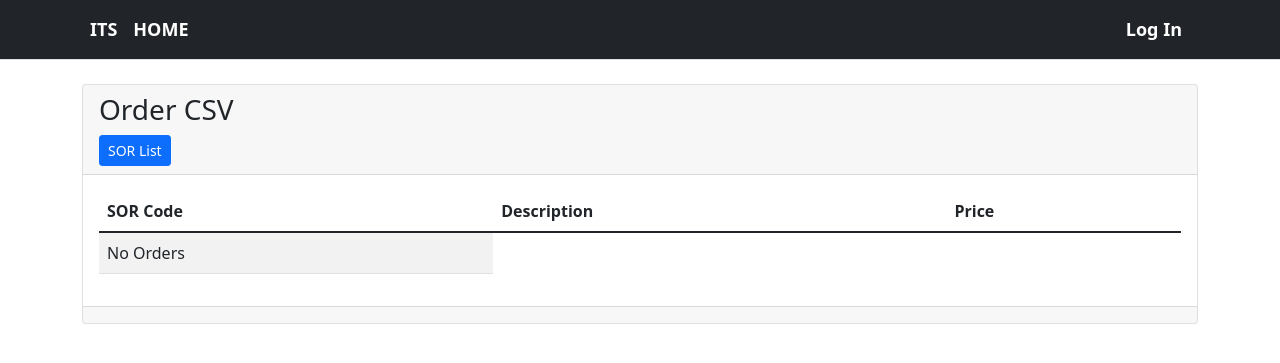
After one commit to Kurtsace/sor_procurement, a Django app: page /sor_entry/csv_orders/ in a window 1280 px wide. The commit adds this page. Shown: the top 363 px of the page. Run offline with Django 3.2, Linux system fonts and the light colour scheme; parts of the project's set-up code (start-up, migrations or seed data) failed here and were passed over; some libraries are stand-ins or nearby versions.

Commit message:
Added CSV download functionality, migrated most of the front end to bootstrap5

```diff
--- a/sor_entry/admin.py
+++ b/sor_entry/admin.py
@@ -7,3 +7,4 @@ admin.site.register(UOMCode)
 admin.site.register(TRDCode)
 admin.site.register(LOCCode)
 admin.site.register(PRICode)
+admin.site.register(SORCSVOrder)
--- a/sor_entry/templates/sor_entry/create_update_form.html
+++ b/sor_entry/templates/sor_entry/create_update_form.html
@@ -1,5 +1,6 @@
 {% extends 'sor_pricing/base.html' %}
 {% load crispy_forms_tags %}
+{% load bootstrap5 %}
 {% load static %}
 
 {% block title %} {{ title }} {% endblock %}
@@ -22,10 +23,7 @@
                 <form action="" method="POST">
 
                     {% csrf_token %}
-                    {{ form|crispy }}
-
-                    <br>
-
+                    {% bootstrap_form form %}
                     <input class="btn btn-primary" type="submit" value='Submit'>
                     <a class="btn btn-danger" href={{ cancel_redirect }}>Cancel</a>
                 </form>
--- /dev/null
+++ b/sor_entry/templates/sor_entry/sor_csv_orders.html
@@ -0,0 +1,64 @@
+{% extends 'sor_pricing/base.html' %}
+{% load static %}
+{% load humanize %}
+
+{% block title %} {{ title }} {% endblock %}
+
+{% block stylesheet %}
+{% endblock %}
+
+{% block body %}
+
+    <div class="container">
+
+        <div class="card">
+
+            <div class="card-header">
+                <h3>{{ title }}</h3>
+                <a class="btn btn-primary btn-sm" href="{% url 'sor_entry:sor_list' %}">SOR List</a>
+            </div>
+
+            <div class="card-body">
+                <table class="table table-striped">
+                    <thead class="thead-dark">
+                        <tr>
+                            <th>SOR Code</th>
+                            <th>Description</th>
+                            <th>Price</th>
+                        </tr>
+                    </thead>
+
+                    {% for sor in sor_orders %}
+
+                        <tr>
+                            <td><a href="{% url 'sor_entry:sor_detail' pk=sor.pk %}">{{ sor.lsor_code }}</a></td>
+                            <td>{{ sor.lsor_description }}</td>
+                            <td>${{ sor.lsor_price|intcomma }}</td>
+                            <td><button data-sor="{{ sor.pk }}" data-action="remove" class="btn btn-danger btn-sm update-csv-queue">Remove</button></td>
+                        </tr>
+
+                    {% empty %}
+                        <tr>
+                            <td>No Orders</td>
+                        </tr>
+                    {% endfor %}
+                </table>
+            </div>
+
+            <div class="card-footer">
+
+                {% if sor_orders %}
+                    <a class="btn btn-primary btn-sm" href="{% url 'sor_entry:download_csv_order' %}">Download CSV</a>
+                    <a id="clear-btn" class="btn btn-danger btn-sm">Clear</a>
+                {% endif %}
+            </div>
+
+        </div>
+
+    </div>
+{% endblock %}
+
+
+{% block scripts %}
+    <script type="text/javascript" src="{% static 'sor_pricing/js/clear_cart.js' %}"></script>
+{% endblock %}
--- a/sor_entry/urls.py
+++ b/sor_entry/urls.py
@@ -20,5 +20,9 @@ urlpatterns = [
     path('new_pri/', CreatePRI.as_view(), name='create_pri'),
     path('pri_list/', PRIList.as_view(), name='pri_list'),
 
-    path('get_single_csv/<int:pk>/', DownloadCSVSingle.as_view(), name="download_single_csv"),
+    path('get_single_csv/<int:pk>/', DownloadCSVSingle.as_view(), name='download_single_csv'),
+    path('get_csv_order/', DownloadCSVOrder.as_view(), name='download_csv_order'),
+    path('get_csv_date/<str:date_created>', DownloadCSVDate.as_view(), name='download_csv_date'),
+    path('update_item/',UpdateCreateCSVOrder.as_view(), name='update_csv_order'),
+    path('csv_orders/', CSVOrderDetail.as_view(), name='csv_order_detail')
 ]
--- a/sor_entry/views.py
+++ b/sor_entry/views.py
@@ -1,9 +1,14 @@
-from django.shortcuts import render
+from django.shortcuts import render, get_object_or_404
 from django.views import generic
-from django.http import HttpResponse
+from django.http import HttpResponse, JsonResponse
+from django.utils import timezone
+
+from .filters import SORCodeFilter
 from .models import *
 from .forms import *
+
 import csv
+import json
 
 # Create your views here.
 
@@ -46,6 +51,29 @@ class SORList(generic.ListView):
     model = SOREntry
 
     template_name = 'sor_entry/sor_list.html'
+
+    # Filtered context data
+    def get_context_data(self, **kwargs):
+        # Call the base implementation first to get a context
+        context = super().get_context_data(**kwargs)
+
+        # Filter set
+        sor_filter = SORCodeFilter(self.request.GET, queryset=SOREntry.objects.all())
+
+        if self.request.GET.get('date_created'):
+            sorentry_list = sor_filter.qs
+        else:
+            sorentry_list = SOREntry.objects.all()
+
+        # Query date
+        query_date = self.request.GET.get('date_created') if self.request.GET.get('date_created') else '-1'
+
+        # Add context
+        context['query_date'] = query_date
+        context['sorentry_list'] = sorentry_list
+        context['sor_filter'] = sor_filter
+
+        return context
 
 
 
@@ -193,7 +221,7 @@ class DownloadCSVSingle(generic.View):
         response = HttpResponse(
             content_type='text/csv',
             headers={
-                'Content-Disposition': 'attachment; filename="{}.csv"'.format(obj.lsor_code)
+                'Content-Disposition': 'attachment; filename="{}.DAT"'.format(obj.lsor_code)
             }
         )
 
@@ -202,3 +230,112 @@ class DownloadCSVSingle(generic.View):
         writer.writerow(obj.get_field_values_list())
 
         return response
+
+# Download SOR entries added to the "cart" as a csv/dat
+class DownloadCSVOrder(generic.View):
+
+    def get(self, *args, **kwargs):
+
+        # Get the queried object
+        obj = SORCSVOrder.objects.get(user=self.request.user)
+
+        # Create response
+        response = HttpResponse(
+            content_type='text/csv',
+            headers={
+                'Content-Disposition': 'attachment; filename="{}.DAT"'.format("SOR_CSV")
+            }
+        )
+
+        # Write the CSV file
+        writer = csv.writer(response, quoting=csv.QUOTE_ALL)
+        for sor in obj.sor_entries.all():
+            writer.writerow(sor.get_field_values_list())
+
+        return response
+
+# Download SOR entries with a specific date as a csv
+class DownloadCSVDate(generic.View):
+
+    def get(self, *args, **kwargs):
+
+        # Query for SOR entries with date_created as a filter
+        date_created = self.kwargs['date_created']
+
+        if date_created != '-1':
+            sor_entries = SOREntry.objects.filter(date_created__date=date_created)
+        else:
+            sor_entries = SOREntry.objects.all()
+
+        # Create response
+        response = HttpResponse(
+            content_type='text/csv',
+            headers={
+                'Content-Disposition': 'attachment; filename="SOR_LIST.DAT"'
+            }
+        )
+
+        # Write the CSV file
+        writer = csv.writer(response, quoting=csv.QUOTE_ALL)
+        for sor in sor_entries.all():
+            writer.writerow(sor.get_field_values_list())
+
+        return response
+
+# Create an order list of SOR entries that need to be turned into a CSV
+class UpdateCreateCSVOrder(generic.View):
+
+    def post(self, *args, **kwargs):
+
+        data = json.loads(self.request.body)
+        sor_id = data['sor_id']
+        action = data['action']
+
+        # Get the user and sor object
+        user = self.request.user
+        sor = SOREntry.objects.get(id=sor_id)
+
+        # Get or create an SORCSVOrder download entry
+        sor_order, complete = SORCSVOrder.objects.get_or_create(user=user)
+
+        # Add the sor object or delete based on action
+        if action == "add":
+            sor_order.sor_entries.add(sor)
+        else:
+            sor_order.sor_entries.remove(sor)
+        sor_order.save()
+
+        return_data = [ sor.lsor_code for sor in sor_order.sor_entries.all()]
+
+        # Delete SORCSVOrder if there are no sor items in it
+        if sor_order.sor_entries.count() <= 0:
+            sor_order.delete()
+
+
+        return JsonResponse(return_data, safe=False)
+
+
+# "Cart" like page for viewing csv orders
+class CSVOrderDetail(generic.DetailView):
+
+    template_name = 'sor_entry/sor_csv_orders.html'
+
+    def get_object(self):
+
+        # Get all the sor orders
+        try:
+            query = SORCSVOrder.objects.get(user=self.request.user).sor_entries.all()
+        except:
+            query = None
+
+        return query
+
+    # Extra context data
+    def get_context_data(self, **kwargs):
+        # Call the base implementation first to get a context
+        context = super().get_context_data(**kwargs)
+
+        # Add context
+        context['title'] = "Order CSV"
+        context['sor_orders'] = self.get_object()
+        return context
--- a/static/sor_pricing/css/navbar.css
+++ b/static/sor_pricing/css/navbar.css
@@ -1,21 +1,6 @@
-#navbar-menu{
-    background-color: white
+
+.nav-link{
+    font-weight: bold;
+    font-size: large;
+    color: white;
 }
-
-#navbar-menu .nav-item .nav-link{
-    color: black;
-    font-weight: bold;
-}
-
-#navbar-menu .nav-link:hover{
-    color: lightblue;
-}
-
-.navbar-brand{
-    color: black;
-    font-weight: bold;
-}
-
-.navbar-brand:hover{
-    color: lightblue;
-}
--- /dev/null
+++ b/static/sor_pricing/js/cart.js
@@ -0,0 +1,37 @@
+var update_btns = document.getElementsByClassName("update-csv-queue");
+
+for (var i = 0; i < update_btns.length; i++) {
+  update_btns[i].addEventListener("click", function () {
+    var sor_id = this.dataset.sor;
+    var action = this.dataset.action;
+
+    console.log("SOR ID: ", sor_id, "ACTION: ", action);
+
+    if (user_is_staff) {
+      update_user_order(sor_id, action);
+    } else {
+      console.log("User is not staff");
+    }
+  });
+}
+
+function update_user_order(sor_id, action) {
+  var url = "/sor_entry/update_item/";
+
+  fetch(url, {
+    method: "POST",
+    headers: {
+        "Content-Type": "application/json",
+        'X-CSRFToken': csrftoken,
+    },
+    body: JSON.stringify({ sor_id: sor_id, action: action }),
+  })
+    .then((response) => {
+        return response.json();
+    })
+
+    .then((data) => {
+        location.reload()
+        console.log("DATA:", data);
+    });
+}
--- /dev/null
+++ b/static/sor_pricing/js/clear_cart.js
@@ -0,0 +1,44 @@
+var clear_btn = document.getElementById("clear-btn")
+var sor_items = document.getElementsByClassName("update-csv-queue")
+
+if (clear_btn != null){
+
+    clear_btn.addEventListener("click", function() {
+
+        for (var i = 0; i < sor_items.length; i++) {
+
+            sor = sor_items[i]
+            sor_id = sor.dataset.sor;
+            action = sor.dataset.action;
+
+            if (user_is_staff) {
+                console.log("SOR ID: ", sor_id, "ACTION: ", action);
+                update_user_order(sor_id, action);
+            } else {
+                console.log("User is not staff");
+            }
+        }
+    })
+}
+
+
+function update_user_order(sor_id, action) {
+  var url = "/sor_entry/update_item/";
+
+  fetch(url, {
+    method: "POST",
+    headers: {
+        "Content-Type": "application/json",
+        'X-CSRFToken': csrftoken,
+    },
+    body: JSON.stringify({ sor_id: sor_id, action: action }),
+  })
+    .then((response) => {
+        return response.json();
+    })
+
+    .then((data) => {
+        location.reload()
+        console.log("DATA:", data);
+    });
+}
--- a/templates/sor_pricing/base.html
+++ b/templates/sor_pricing/base.html
@@ -6,7 +6,7 @@
     <meta charset="UTF-8" />
     <meta name="viewport" content="width=device-width, initial-scale=1.0" />
 
-    <!-- Bootstrap -->
+    <!-- Bootstrap5 -->
     <link
       href="https://cdn.jsdelivr.net/npm/bootstrap@5.1.3/dist/css/bootstrap.min.css"
       rel="stylesheet"
@@ -15,7 +15,7 @@
     />
 
     <!-- Base stylesheets -->
-    <link rel="stylesheet" href="{% static 'sor_pricing/css/base.css' %}" />
+    <link rel="stylesheet" href="{% static 'sor_pricing/css/navbar.css' %}" />
 
     <!-- External stylesheets -->
     {% block stylesheet %}{% endblock %}
@@ -26,7 +26,20 @@
 
   <body>
     {% include 'sor_pricing/navbar.html' %}
+
+    <br>
     {% block body %}{% endblock %}
     <br>
   </body>
+
+
+
+  <script type="text/javascript">
+    var user = "{{ request.user }}"
+    var user_is_staff = ("{{ request.user.is_staff }}" === 'True')
+    var csrftoken = "{{ csrf_token }}"
+  </script>
+
+  <script type="text/javascript" src="{% static 'sor_pricing/js/cart.js' %}"></script>
+  {% block scripts %}{% endblock %}
 </html>
--- a/templates/sor_pricing/navbar.html
+++ b/templates/sor_pricing/navbar.html
@@ -1,25 +1,21 @@
 {% load static %}
 
-<link rel="stylesheet" href="{% static 'sor_pricing/css/navbar.css' %}">
+<div class="px-3 py-2 bg-dark text-white border-bottom">
+    <div class="container">
 
-<nav class="navbar navbar-expand-lg" id='navbar-menu'>
+        <div class="d-flex flex-wrap align-items-center justify-content-center justify-content-lg-start">
 
-    <a class='navbar-brand' href="{% url 'home' %}" id='brand'>ITS</a>
+            <ul class="nav col-12 col-lg-auto me-lg-auto mb-2 justify-content-center mb-md-0">
+                <li><a class="nav-link px-2" href="{% url 'home' %}">ITS</a></li>
+                <li><a class="nav-link px-2" href="{% url 'home' %}">HOME</a></li>
+            </ul>
 
-    <button class="navbar-toggler" type="button" data-toggle="collapse" data-target="#navbarSupportedContent" aria-controls="navbarNav" aria-expanded="false" aria-label="Toggle navigation">
-        <span class="navbar-toggler-icon"></span>
-    </button>
+            <ul class="nav col-12 col-lg-auto text-end">
+                {% if user.is_authenticated %}
+                <li class="nav-item">
+                    <a class="nav-link" href="{% url 'sor_entry:csv_order_detail' %}">Order</a>
+                </li>
 
-    <div class="collapse navbar-collapse" id='navbarSupportedContent'>
-
-        <ul class="navbar-nav mr-auto">
-            <li class="nav-item">
-                <a class="nav-link" href="">Home</a>
-            </li>
-        </ul>
-
-        <ul class='navbar-nav ml-auto'>
-            {% if user.is_authenticated %}
                 <li class="nav-item">
                     <p class="nav-link disabled" id='welcome-link'>Welcome {{user.username}}</p>
                 </li>
@@ -32,8 +28,8 @@
                     <a class="nav-link" href="">Log In</a>
                 </li>
             {% endif %}
-        </ul>
+            </ul>
+        </div>
 
     </div>
-
-</nav>
+</div>
```
Also changed, not shown: sor_entry/filters.py (added, +16 -0 lines), sor_entry/models.py (+11 -2 lines), sor_entry/templates/sor_entry/sor_list.html (+16 -2 lines), templates/sor_pricing/home.html (+4 -3 lines).
